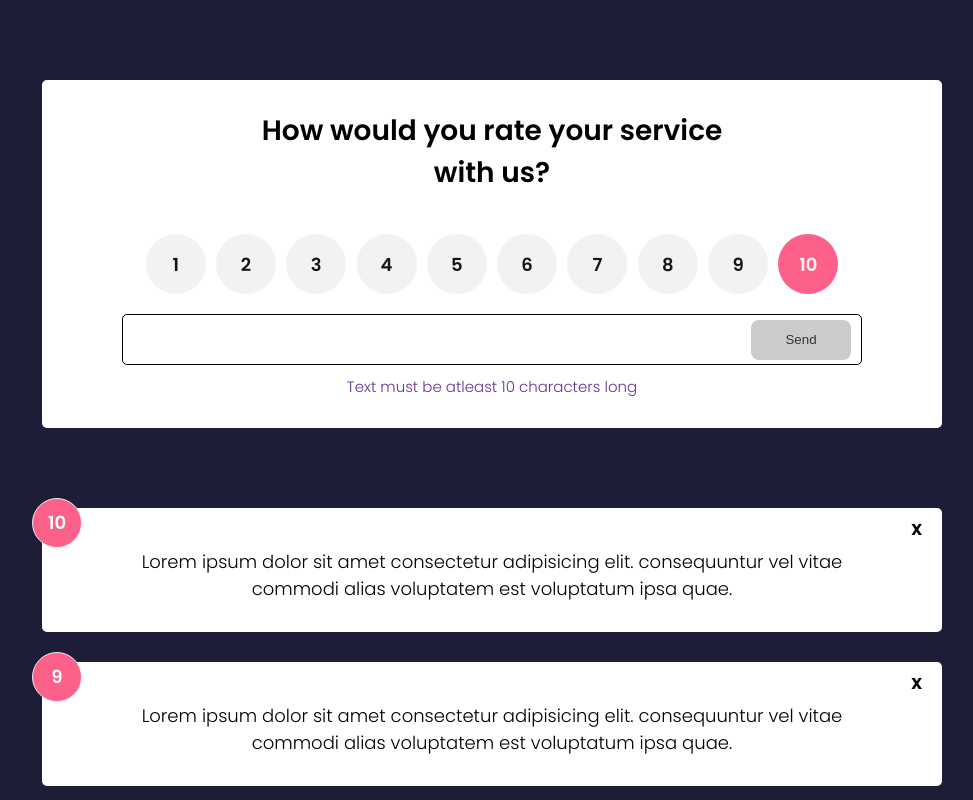
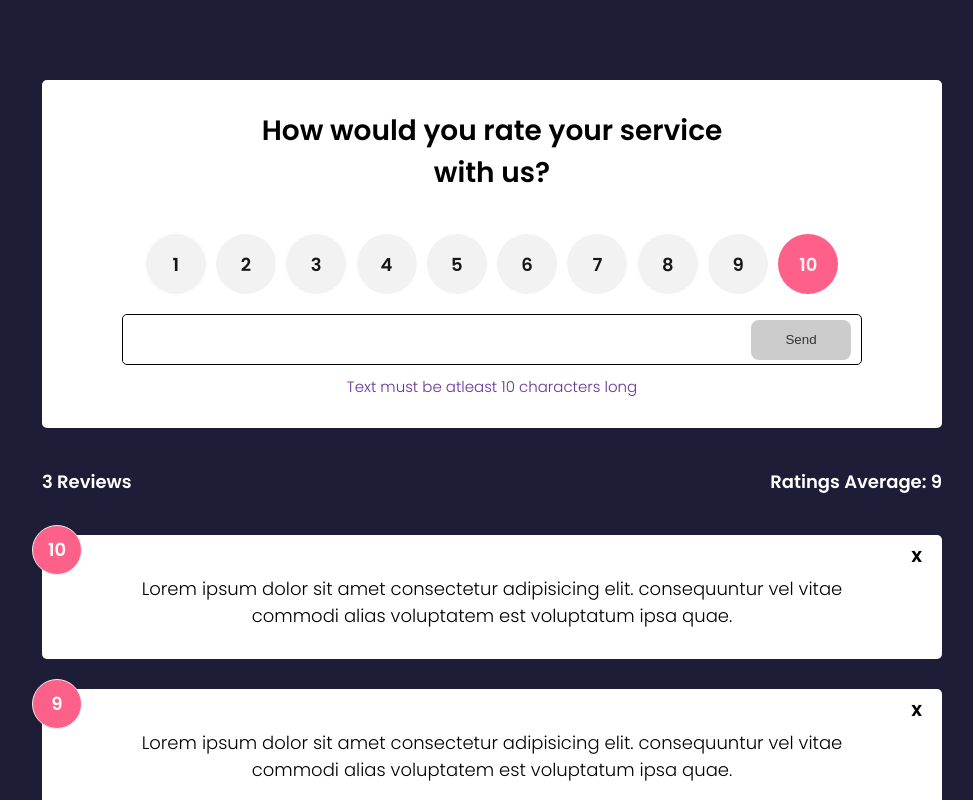
Before and after one commit to sriveer-me/feedback-app, a Svelte app: page / in a window 1280 px wide. Shown: the top 800 px of the page, without its empty margins (148-1121 px from the left). Built offline with nearby package versions, Linux system fonts and the light colour scheme.

Commit message:
feat: add ratings average and number of reviews display controls

```diff
--- a/src/App.svelte
+++ b/src/App.svelte
@@ -18,7 +18,12 @@
 			rating: 8,
 			text: 'Lorem ipsum dolor sit amet consectetur adipisicing elit. consequuntur vel vitae commodi alias voluptatem est voluptatum ipsa quae.',
 		},
-	]
+	];
+
+	$: numberOfFeedbacks = feedbacks.length;
+	$: averageRating = feedbacks.reduce(function(prev,current){
+		return prev + current.rating;
+	},0) / feedbacks.length;
 
 	function handleDeleteEntry(e){
 		let id = e.detail;
@@ -26,5 +31,37 @@
 	}
 </script>
 
-<FeedbackForm />
+<div class="wrapper">
+	<FeedbackForm />
+</div>
+<div class="stats-box">
+	<h2 class="secondary-heading">{numberOfFeedbacks} Reviews</h2>
+	<h2 class="secondary-heading">Ratings Average: {averageRating}</h2>
+</div>
 <FeedbacksList {feedbacks} on:del:entry={handleDeleteEntry} />
+
+<style lang="scss">
+	@import "./scss/_variables.scss";
+
+	.wrapper{
+		margin-top: 8rem;
+		margin-bottom: 4rem;
+    }
+
+	.stats-box{
+		margin-bottom: 4rem;
+		margin-left: auto;
+		margin-right: auto;
+
+		display: flex;
+		justify-content: space-between;
+
+		max-width: 90rem;
+	}
+
+	.secondary-heading{
+		font-size: 1.8rem;
+		font-weight: 800;
+		color: $color-light-1;
+	}
+</style>
--- a/src/FeedbackForm.svelte
+++ b/src/FeedbackForm.svelte
@@ -6,7 +6,6 @@
     let feedbackText = '';
 </script>
 
-<div class="wrapper">
 <Card class="card--full-width">
     <form class="feedback-form__form" action="submit">
         <h1 class="feedback-form__heading-primary">How would you rate your service with us?</h1>
@@ -26,14 +25,11 @@
         </div>
     </form>
 </Card>
-</div>
 
 <style lang="scss">
     @import './scss/variables';
     @import './scss/utilities';
-    .wrapper{
-        margin: 8rem 0;
-    }
+
 
     .feedback-form{
         &__heading-primary{
```
Lines whose indentation alone changed are shown as unchanged.
